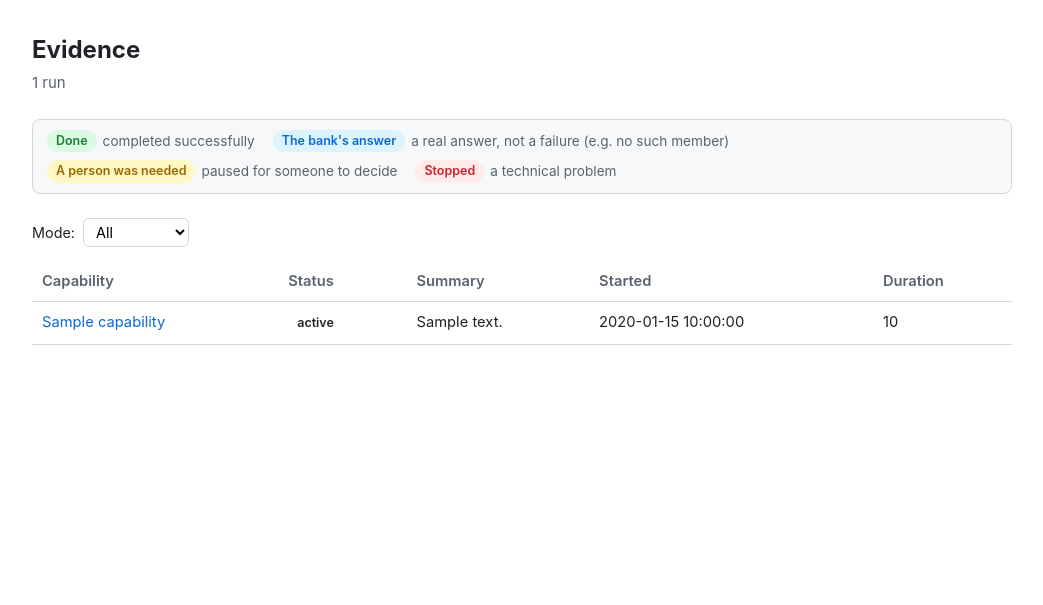
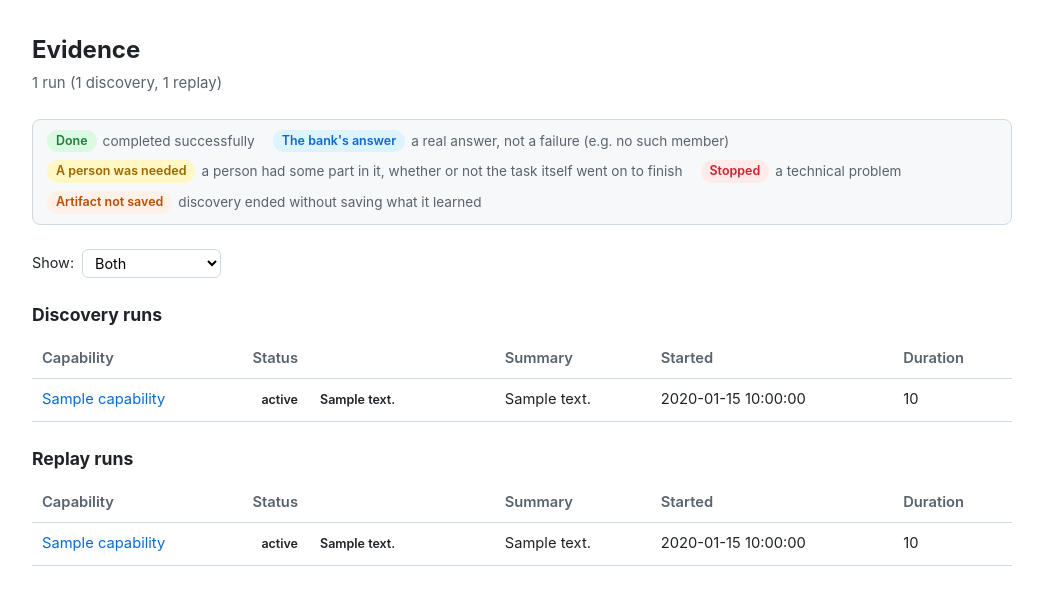
Before and after one commit to PrajwalSathyanarayana/bank-agent-automation, a Flask app: template src/evidence/templates/index.html in a window 1280 px wide. Shown: the top 605 px of the page, without its empty margins (118-1161 px from the left). Run offline with Flask 3, Linux system fonts and the light colour scheme; the template is opened without the code that fills it: most values are stand-ins (such as "Sample title", 1, 10 or a date in 2020); parts of the project's set-up code (start-up, migrations or seed data) failed here and were passed over.

Commit message:
fix: badge a run "a person was needed" whenever one helped, not just when it stayed escalated

```diff
--- a/src/evidence/templates/index.html
+++ b/src/evidence/templates/index.html
@@ -8,6 +8,7 @@
     --ok: #1a7f37; --ok-bg: #dafbe1;
     --answer: #0969da; --answer-bg: #ddf4ff;
     --person: #9a6700; --person-bg: #fff8c5;
+    --warn: #bc4c00; --warn-bg: #fff1e7;
     --fail: #cf222e; --fail-bg: #ffebe9;
     --ink: #1f2328; --muted: #59636e; --line: #d1d9e0; --panel: #f6f8fa;
   }
@@ -18,6 +19,8 @@
   }
   main { max-width: 980px; margin: 0 auto; }
   h1 { font-size: 1.5rem; margin: 0 0 4px; }
+  h2 { font-size: 1.1rem; margin: 32px 0 10px; }
+  h2:first-of-type { margin-top: 24px; }
   .sub { color: var(--muted); margin: 0 0 24px; }
   table { width: 100%; border-collapse: collapse; font-size: 0.92rem; }
   th, td { text-align: left; padding: 9px 10px; border-bottom: 1px solid var(--line); vertical-align: top; }
@@ -32,8 +35,9 @@
   .badge.ok { background: var(--ok-bg); color: var(--ok); }
   .badge.answer { background: var(--answer-bg); color: var(--answer); }
   .badge.person { background: var(--person-bg); color: var(--person); }
+  .badge.warn { background: var(--warn-bg); color: var(--warn); }
   .badge.fail { background: var(--fail-bg); color: var(--fail); }
-  .empty { color: var(--muted); font-style: italic; padding: 24px 0; }
+  .empty { color: var(--muted); font-style: italic; padding: 12px 0 24px; }
   .summary-cell { max-width: 360px; }
   .legend {
     display: flex; flex-wrap: wrap; gap: 8px 18px; align-items: center;
@@ -45,56 +49,65 @@
   .toolbar select {
     font: inherit; padding: 4px 8px; border: 1px solid var(--line); border-radius: 6px; background: #fff;
   }
-  tr[hidden] { display: none; }
+  section[hidden] { display: none; }
 </style>
 </head>
 <body>
 <main>
   <h1>Evidence</h1>
-  <p class="sub" id="count">{{ rows | length }} run{{ "" if rows | length == 1 else "s" }}</p>
+  <p class="sub">{{ rows | length }} run{{ "" if rows | length == 1 else "s" }}
+    ({{ discovery_rows | length }} discovery, {{ replay_rows | length }} replay)</p>
   <div class="legend">
     <span class="key"><span class="badge ok">Done</span> completed successfully</span>
     <span class="key"><span class="badge answer">The bank's answer</span> a real answer, not a failure (e.g. no such member)</span>
-    <span class="key"><span class="badge person">A person was needed</span> paused for someone to decide</span>
+    <span class="key"><span class="badge person">A person was needed</span> a person had some part in it, whether or not the task itself went on to finish</span>
     <span class="key"><span class="badge fail">Stopped</span> a technical problem</span>
+    <span class="key"><span class="badge warn">Artifact not saved</span> discovery ended without saving what it learned</span>
   </div>
   {% if rows %}
   <div class="toolbar">
-    <label for="mode-filter">Mode:</label>
+    <label for="mode-filter">Show:</label>
     <select id="mode-filter">
-      <option value="">All</option>
-      <option value="Replay">Replay</option>
-      <option value="Discovery">Discovery</option>
+      <option value="">Both</option>
+      <option value="discovery">Discovery only</option>
+      <option value="replay">Replay only</option>
     </select>
   </div>
-  <table id="runs">
+
+  {% macro run_table(rows) %}
+  <table>
     <tr><th>Capability</th><th>Status</th><th>Summary</th><th>Started</th><th>Duration</th></tr>
     {% for row in rows %}
-    <tr data-mode="{{ row.mode }}">
+    <tr>
       <td><a href="{{ row.report_link }}">{{ row.capability }}</a></td>
-      <td><span class="badge {{ row.status_class }}">{{ row.status_label }}</span></td>
+      <td><span class="badge {{ row.status_class }}">{{ row.status_label }}</span>
+        {% for text, cls in row.notes %}<span class="badge {{ cls }}">{{ text }}</span>{% endfor %}</td>
       <td class="summary-cell">{{ row.summary }}</td>
       <td>{{ row.started }}</td>
       <td>{{ row.duration }}</td>
     </tr>
     {% endfor %}
   </table>
+  {% endmacro %}
+
+  <section id="discovery-section">
+    <h2>Discovery runs</h2>
+    {% if discovery_rows %}{{ run_table(discovery_rows) }}{% else %}<p class="empty">No discovery runs yet.</p>{% endif %}
+  </section>
+
+  <section id="replay-section">
+    <h2>Replay runs</h2>
+    {% if replay_rows %}{{ run_table(replay_rows) }}{% else %}<p class="empty">No replay runs yet.</p>{% endif %}
+  </section>
+
   <script>
     (() => {
       const select = document.getElementById('mode-filter');
-      const rows = Array.from(document.querySelectorAll('#runs tr[data-mode]'));
-      const count = document.getElementById('count');
-      const total = rows.length;
+      const discovery = document.getElementById('discovery-section');
+      const replay = document.getElementById('replay-section');
       select.addEventListener('change', () => {
-        const wanted = select.value;
-        let shown = 0;
-        for (const row of rows) {
-          const matches = !wanted || row.dataset.mode === wanted;
-          row.hidden = !matches;
-          if (matches) shown += 1;
-        }
-        count.textContent = wanted ? `${shown} of ${total} run${total === 1 ? '' : 's'} (${wanted})`
-                                   : `${total} run${total === 1 ? '' : 's'}`;
+        discovery.hidden = select.value === 'replay';
+        replay.hidden = select.value === 'discovery';
       });
     })();
   </script>
```
Also changed, not shown: src/evidence/index.py (+17 -6 lines), src/evidence/report.py (+57 -5 lines), src/evidence/templates/report.html (+16 -9 lines), tests/test_evidence.py (+123 -14 lines).
